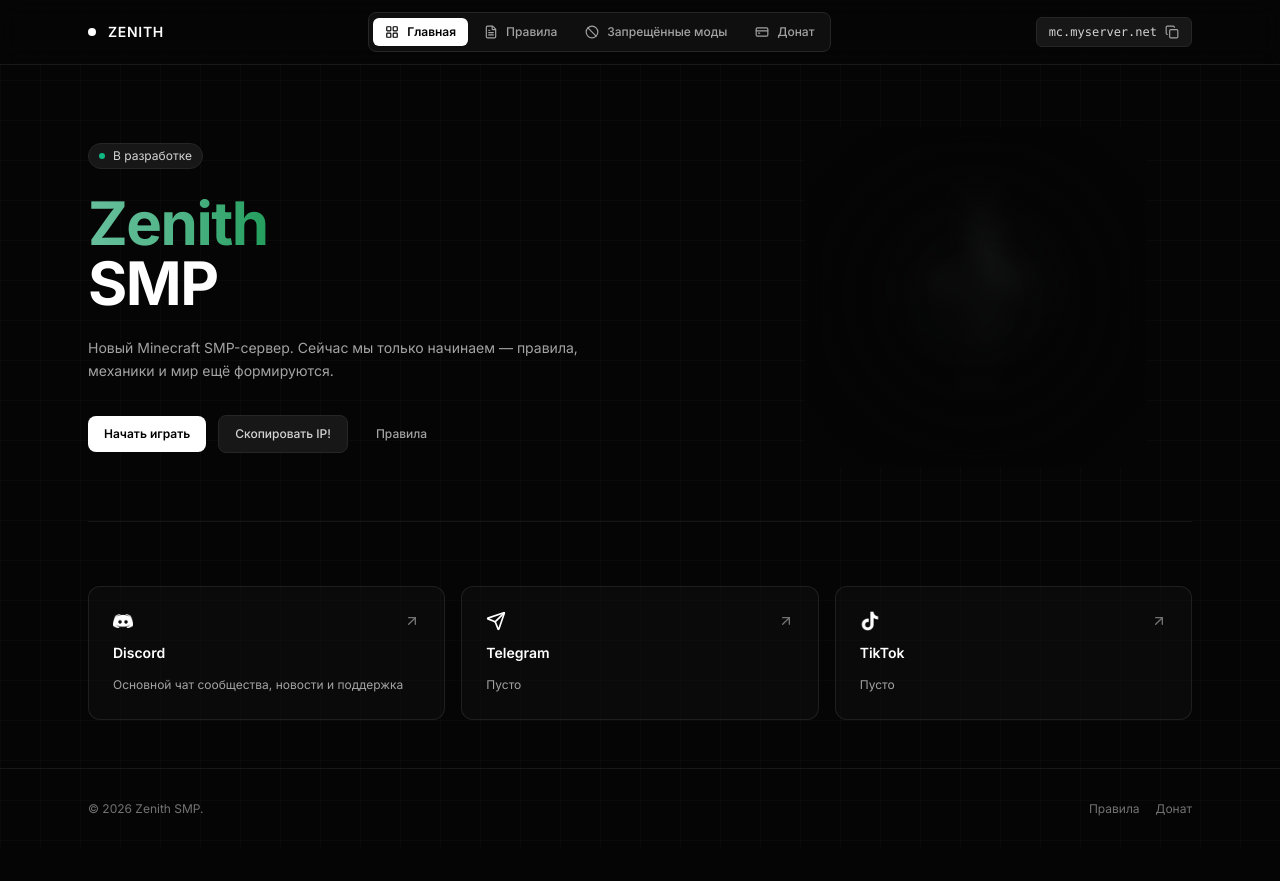
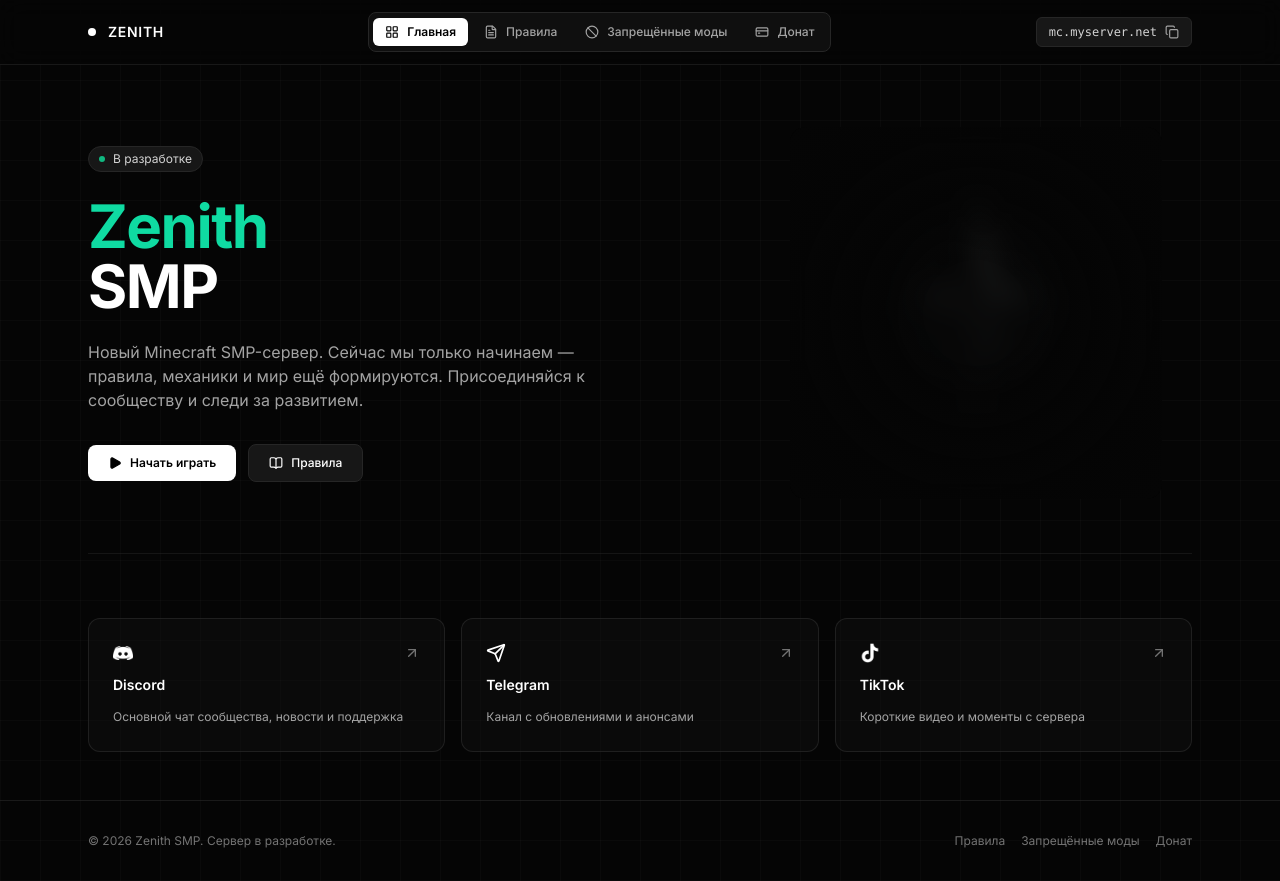
Before and after one commit to Zenith-SMP/ZenithSite, a plain HTML site: page index.html in a window 1280 px wide. Before the commit the page ends 849 px from the top, so only its background shows below. Drawn offline with nearby package versions, Linux system fonts and the light colour scheme.

Commit message:
Add files via upload

```diff
--- a/index.html
+++ b/index.html
@@ -23,16 +23,13 @@
            class="nav-btn-active flex items-center gap-2 px-3 py-1.5 rounded-md text-xs font-semibold transition-all">
           <i data-lucide="layout-grid" class="w-3.5 h-3.5"></i> Главная
         </a>
-        <a href="rules.html" data-nav="rules"
-           class="nav-btn">
+        <a href="rules.html" data-nav="rules" class="nav-btn">
           <i data-lucide="file-text" class="w-3.5 h-3.5"></i> Правила
         </a>
-        <a href="forbidden-mods.html" data-nav="mods"
-           class="nav-btn">
+        <a href="forbidden-mods.html" data-nav="mods" class="nav-btn">
           <i data-lucide="ban" class="w-3.5 h-3.5"></i> Запрещённые моды
         </a>
-        <a href="donate.html" data-nav="donate"
-           class="nav-btn">
+        <a href="donate.html" data-nav="donate" class="nav-btn">
           <i data-lucide="credit-card" class="w-3.5 h-3.5"></i> Донат
         </a>
       </nav>
@@ -55,31 +52,29 @@
           </div>
 
           <h1 class="text-4xl sm:text-6xl font-bold text-white tracking-tight leading-tight">
-            <strong>
-              <span class="bg-gradient-to-r from-[#67BF9C] via-[#50B487] to-[#239D5C] bg-clip-text text-transparent">Zenith</span><br/>SMP
-            </strong>
+            <strong><span style="color: #0fdba2;">Zenith</span><br/>SMP</strong>
           </h1>
 
-          <p class="text-sm text-neutral-400 max-w-lg leading-relaxed">
-            Новый Minecraft SMP-сервер. Сейчас мы только начинаем — правила, механики и мир ещё формируются.
+          <p class="text-neutral-400 text-sm sm:text-base leading-relaxed max-w-lg">
+            Новый Minecraft SMP-сервер. Сейчас мы только начинаем — правила, механики и мир ещё формируются. Присоединяйся к сообществу и следи за развитием.
           </p>
 
-          <div class="flex flex-wrap items-center gap-3 pt-2">
-            <button onclick="copyIP()" class="inline-flex items-center gap-2 px-4 py-2.5 rounded-lg bg-white text-black text-xs font-semibold hover:bg-neutral-200 transition-colors">
-              Начать играть
+          <div class="flex items-center gap-3 pt-2">
+            <button onclick="copyIP()" class="group flex items-center gap-2 px-5 py-2.5 rounded-lg bg-white text-black text-xs font-semibold hover:bg-neutral-200 transform hover:scale-105 transition-all duration-300">
+              <i data-lucide="play" class="w-3.5 h-3.5 fill-current"></i>
+              <span class="group-hover:hidden">Начать играть</span>
+              <span class="hidden group-hover:inline">Скопировать IP!</span>
             </button>
-            <button onclick="copyIP()" class="inline-flex items-center gap-2 px-4 py-2.5 rounded-lg bg-neutral-900 border border-neutral-800 text-xs font-medium text-neutral-300 hover:bg-neutral-800 hover:text-white transition-colors">
-              Скопировать IP!
-            </button>
-            <a href="rules.html" class="inline-flex items-center gap-2 px-4 py-2.5 rounded-lg text-xs font-medium text-neutral-400 hover:text-white transition-colors">
-              Правила
+
+            <a href="rules.html" class="flex items-center gap-2 px-5 py-2.5 rounded-lg bg-neutral-900 text-white text-xs font-medium border border-neutral-800 hover:bg-neutral-800 transition-colors">
+              <i data-lucide="book-open" class="w-3.5 h-3.5"></i> Правила
             </a>
           </div>
         </div>
 
         <div class="lg:col-span-5 flex justify-center">
-          <div class="fog-viewport">
-            <div class="fog-layer"></div>
+          <div class="fog-viewport p-4 rounded-2xl cursor-pointer">
+            <div class="fog-layer rounded-2xl"></div>
             <img src="logo.png"
                  alt="Zenith SMP Logo"
                  class="logo-target w-64 h-64 sm:w-80 sm:h-80 object-contain rounded-xl mix-blend-screen">
@@ -88,7 +83,7 @@
       </section>
 
       <section class="grid grid-cols-1 md:grid-cols-3 gap-4">
-        <a href="https://discord.com/invite/KYy7gqRMV" target="_blank" rel="noopener"
+        <a href="https://discord.gg/WdxD9nRekG" target="_blank" rel="noopener"
            class="p-6 rounded-xl bg-neutral-900/30 border border-neutral-800/80 space-y-3 hover:border-neutral-700 hover:bg-neutral-900/60 transition-all group">
           <div class="flex items-center justify-between">
             <img src="discord.png" alt="Discord" class="w-5 h-5 object-contain brightness-0 invert group-hover:scale-110 transition-transform">
@@ -105,7 +100,7 @@
             <i data-lucide="arrow-up-right" class="w-4 h-4 text-neutral-500 group-hover:text-white transition-colors"></i>
           </div>
           <h3 class="text-sm font-semibold text-white">Telegram</h3>
-          <p class="text-xs text-neutral-400 leading-relaxed">Пусто</p>
+          <p class="text-xs text-neutral-400 leading-relaxed">Канал с обновлениями и анонсами</p>
         </a>
 
         <a href="https://tiktok.com/@yourserver" target="_blank" rel="noopener"
@@ -115,7 +110,7 @@
             <i data-lucide="arrow-up-right" class="w-4 h-4 text-neutral-500 group-hover:text-white transition-colors"></i>
           </div>
           <h3 class="text-sm font-semibold text-white">TikTok</h3>
-          <p class="text-xs text-neutral-400 leading-relaxed">Пусто</p>
+          <p class="text-xs text-neutral-400 leading-relaxed">Короткие видео и моменты с сервера</p>
         </a>
       </section>
 
@@ -124,9 +119,10 @@
 
   <footer class="border-t border-neutral-800/60 py-8 mt-auto">
     <div class="max-w-6xl mx-auto px-6 flex flex-col sm:flex-row items-center justify-between gap-4 text-xs text-neutral-500">
-      <span>© 2026 Zenith SMP.</span>
+      <span>© 2026 Zenith SMP. Сервер в разработке.</span>
       <div class="flex items-center gap-4">
         <a href="rules.html" class="hover:text-white transition-colors">Правила</a>
+        <a href="forbidden-mods.html" class="hover:text-white transition-colors">Запрещённые моды</a>
         <a href="donate.html" class="hover:text-white transition-colors">Донат</a>
       </div>
     </div>
```
Also changed, not shown: donate.html (+4 -6 lines), rules.html (+4 -7 lines), rules.json (+3 -27 lines).
